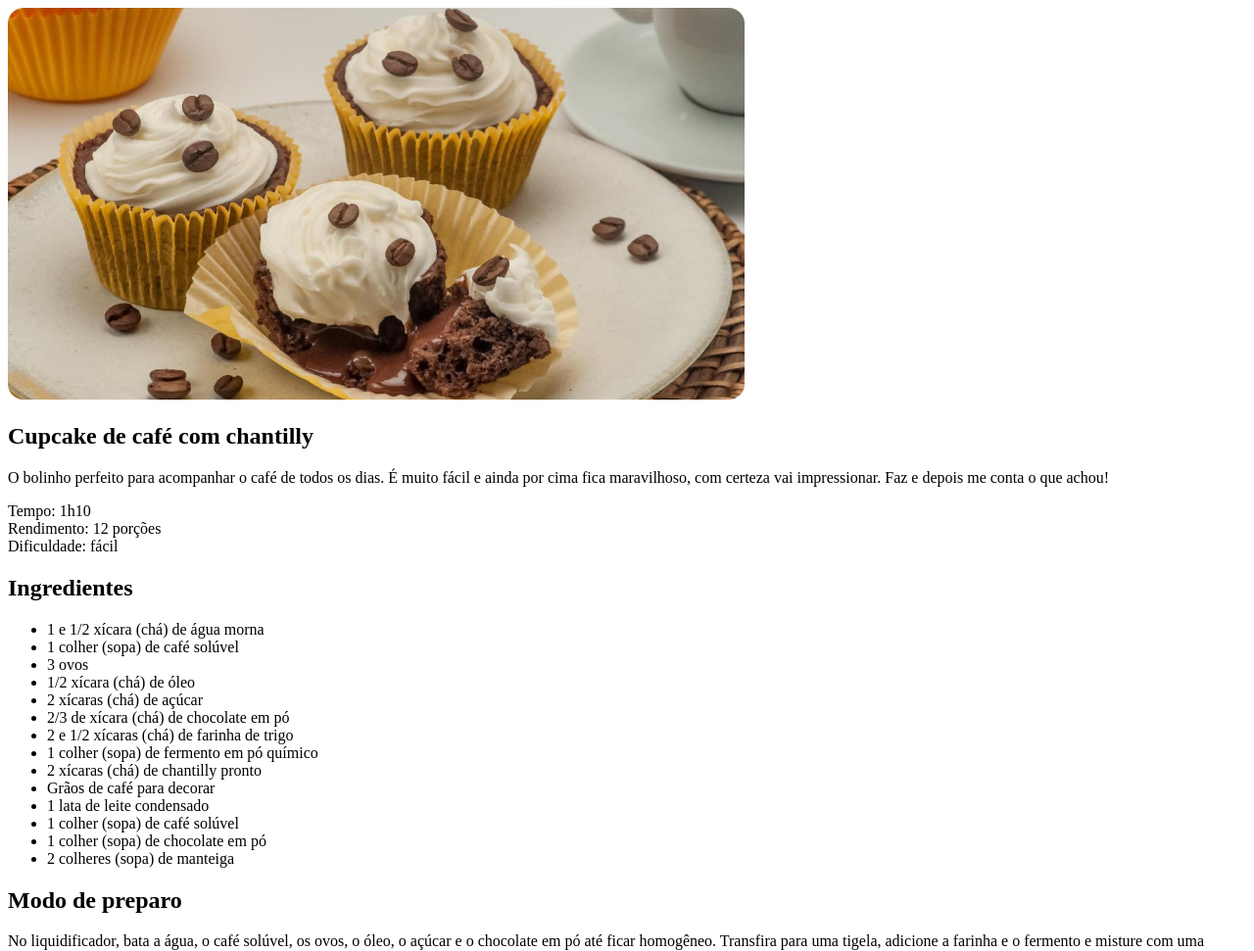
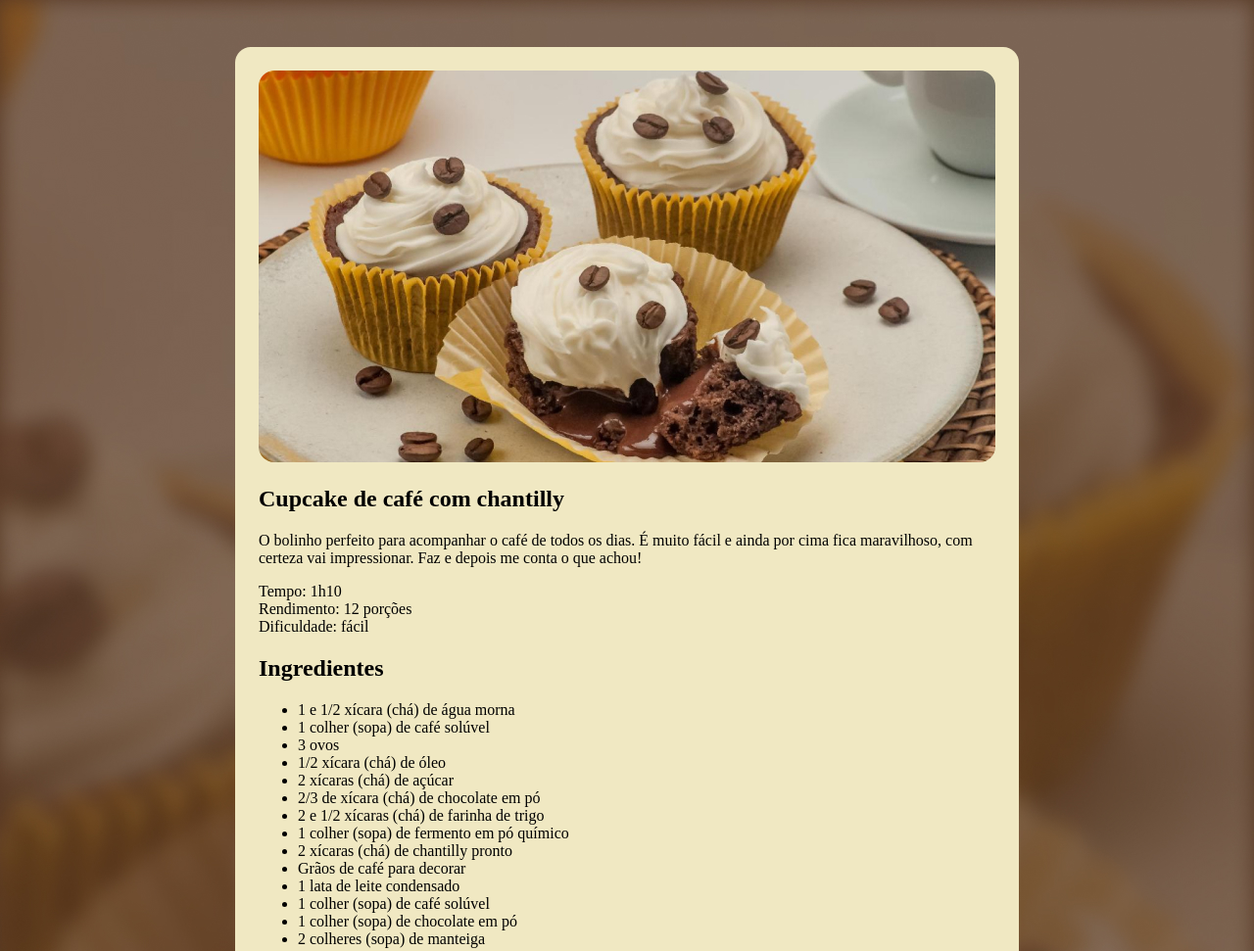
Before and after one commit to Victorc-Castro/pagina-de-receita, a plain HTML site: page index.html in a window 1280 px wide. Shown: the top 971 px of the page at 98% size. Drawn offline with Linux system fonts and the light colour scheme.

Commit message:
Imagem de fundo, estilo, page

```diff
--- a/style.css
+++ b/style.css
@@ -1,3 +1,17 @@
+body{
+  background-image: url(assets/Página\ de\ receita.jpg);
+  background-size: cover;
+}
+
+#page{
+  box-sizing: border-box;
+  max-width: 800px;
+  padding: 24px;
+  background-color: #F0E8C2;
+  border-radius: 16px;
+  margin: 48px auto;
+}
+
 img {
   border-radius: 16px;
 }
```
Also changed, not shown: assets/Página de receita.jpg (added), assets/bg-image.jpg (deleted), 1 other file.
